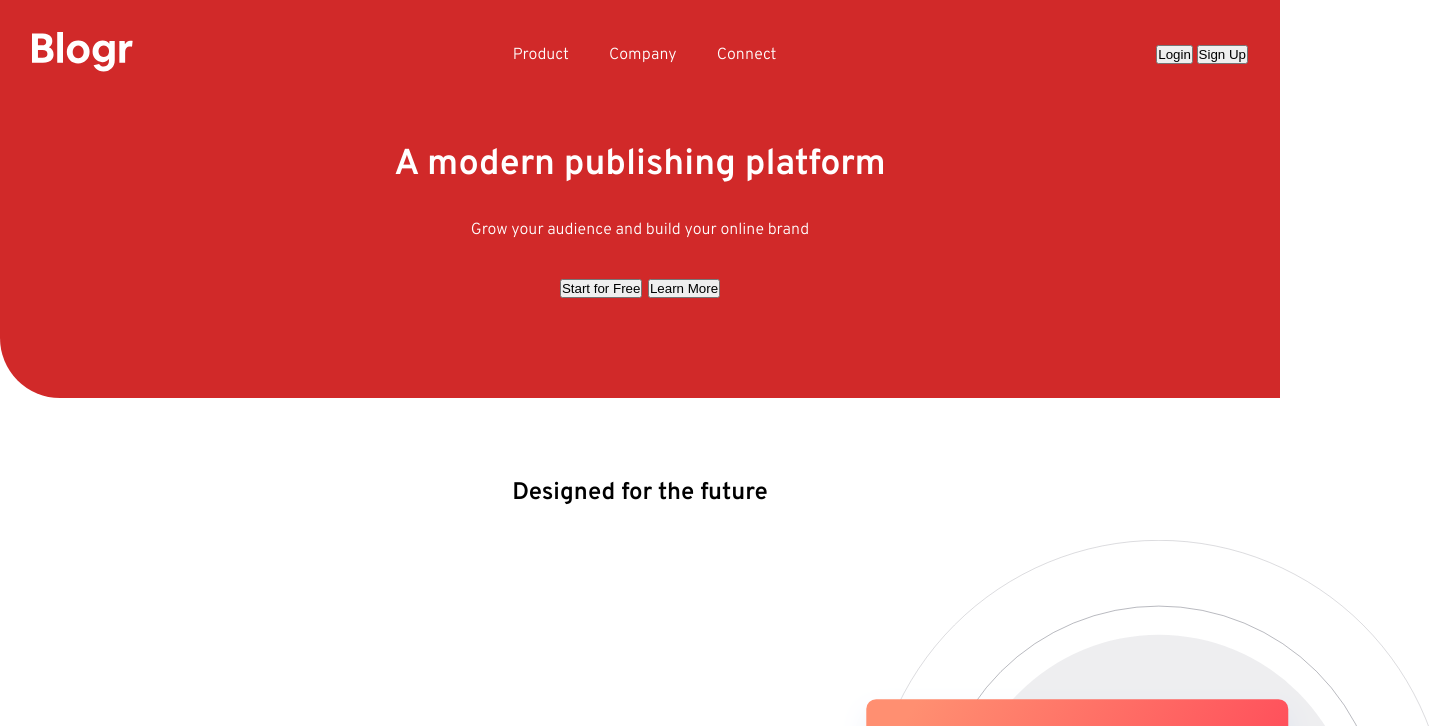
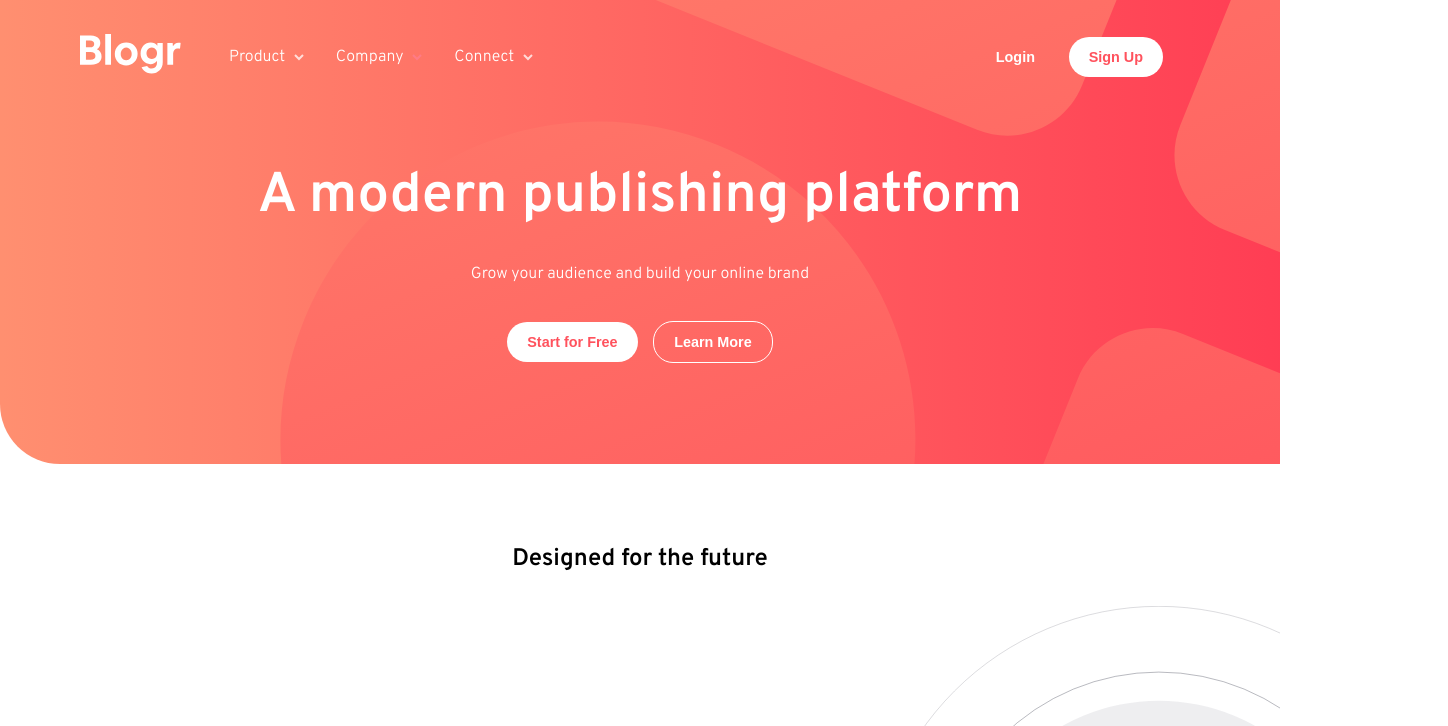
Before and after one commit to Mharvel13/blogr-landing-page-main, a plain HTML site: page index.html in a window 1280 px wide. Shown: the top 726 px of the page, 1448 px wide, since content can reach past the window. Drawn offline with Linux system fonts and the light colour scheme.

Commit message:
Finished With Header Styling

```diff
--- a/css/style.css
+++ b/css/style.css
@@ -5,25 +5,53 @@
   /* border: 2px solid rgb(52, 209, 52); */
 }
 
-/* font-family: 'Ubuntu', sans-serif;
+:root {
+  /* Primary colors */
+  --Light-red-CTA-text: hsl(356, 100%, 66%);
+  --Very-light-red-CTA-hover-background: hsl(355, 100%, 74%);
+  --Very-dark-blue-headings: hsl(208, 49%, 24%);
 
-*/
+  /*** NEUTRAL COLORS ****/
+  --White-text: hsl(0, 0%, 100%);
+  --Grayish-blue-footer-text: hsl(240, 2%, 79%);
+  --Very-dark-grayish-blue-body-copy: hsl(207, 13%, 34%);
+  --Very-dark-black-blue-footer-background: hsl(240, 10%, 16%);
+
+  /* ### Gradient */
+  /* Background gradient - Intro/CTA mobile nav: */
+  --Very-light-red: hsl(13, 100%, 72%);
+  --Light-red: hsl(353, 100%, 62%);
+
+  /* Background gradient - body: */
+
+  --Very-dark-gray-blue: hsl(237, 17%, 21%);
+  --Very-dark-desaturated-blue: hsl(237, 23%, 32%);
+}
+
+/* font-family: 'Ubuntu', sans-serif;*/
 a,
 li {
   text-decoration: none;
   list-style-type: none;
   color: white;
-    margin: 10px;
+  margin: 8px;
 }
 
 body {
-    font-family: 'Overpass', sans-serif;
-    overflow-x: hidden;
+  font-family: "Overpass", sans-serif;
+  /* overflow-x: hidden; */
 }
 
+
+/* HEADER STYLES */
+
 header {
-    /* height: 80vh; */
-    background-color: rgb(209, 41, 41);
+  background-image: url("../images/bg-pattern-intro-desktop.svg");
+  background-image: url("../images/bg-pattern-intro-desktop.svg"),
+    linear-gradient(to left, var(--Light-red), var(--Very-light-red));
+  background-repeat: no-repeat, no-repeat;
+  background-size: 200%, cover;
+  background-position: -200px, 0;
   padding: 2rem;
   color: white;
   border-radius: 0 0 0 60px;
@@ -35,6 +63,13 @@ nav {
   flex-direction: row;
   justify-content: space-between;
   align-items: center;
+  margin: 0 3rem;
+  max-width: 1400px;
+  /* margin: 0 auto; */
+}
+
+.logo-and-nav {
+  display: flex;
 }
 
 .nav-hover {
@@ -45,6 +80,44 @@ ul {
   display: flex;
   justify-content: space-between;
   align-items: center;
+  margin-left: 2rem;
+}
+.nav-button img {
+  margin-left: 5px;
+}
+
+.nav-form {
+  margin: 0 2rem 0 0;
+}
+header button {
+  cursor: pointer;
+  border: none;
+  padding: 12px 20px;
+  margin: 5px;
+  background-color: var(--White-text);
+  color: var(--Light-red-CTA-text);
+  border-radius: 20px;
+  font-size: 0.9rem;
+  font-weight: bold;
+}
+
+header button:hover {
+  background-color: var(--Very-light-red-CTA-hover-background);
+  color: var(--White-text);
+}
+
+.transparent-btn {
+  border: none;
+  background-color: transparent;
+  color: white;
+}
+
+.transparent-btn:hover {
+  background-color: white;
+  color: red;
+}
+.border {
+  border: 1px solid white;
 }
 
 .showcase {
@@ -53,12 +126,14 @@ ul {
   margin: 4rem 2rem;
 }
 
-h1 {
+.showcase h1 {
+  font-size: 3.5rem;
   font-weight: bolder;
-    margin: 2rem 0;
+  margin-top: 5rem;
 }
 
-p {
+.showcase p {
+  margin: 2rem;
   font-size: 16px;
 }
 
@@ -67,74 +142,71 @@ p {
 }
 
 
-
-.Designed{
+/* SECTION STYLES */
+.Designed {
   padding: 2rem;
   display: flex;
   flex-direction: row;
   justify-content: center;
   align-items: center;
+  overflow-x: hidden;
 }
 .Designed-header {
   text-align: center;
 }
 
 .Designed-right,
-.Designed-left{
+.Designed-left {
   position: relative;
   width: 50%;
 }
 
-.Designed-right img{
+.Designed-right img {
   width: 100%;
   position: relative;
   left: 200px;
 }
 
-
-
-.State-art{
+.State-art {
   display: flex;
   flex-direction: row;
   justify-content: center;
   align-items: center;
   color: white;
-    background-image: url('../images/bg-pattern-circles.svg');
+  background-image: url("../images/bg-pattern-circles.svg");
   background-repeat: no-repeat;
   background-position: -200px -550px;
-    background-color:  hsl(237, 17%, 21%);
+  background-color: hsl(237, 17%, 21%);
   height: 68vh;
   border-radius: 0 100px;
   padding: 2rem;
   margin: 5rem 0;
-
 }
 
-.state-art-img{
+.state-art-img {
   width: 50%;
   position: relative;
   left: 50px;
 }
 
-.State-art article{
+.State-art article {
   width: 50%;
 }
 
-.section-2{
+.section-2 {
   display: flex;
   flex-direction: row;
   justify-content: center;
   align-items: center;
   /* height: 100vh; */
-
 }
 
 .section-2-left,
-.section-2-right{
+.section-2-right {
   width: 50%;
 }
 
-.section-2-left img{
+.section-2-left img {
   /* width: 100%; */
   position: relative;
   right: 300px;
--- a/index.html
+++ b/index.html
@@ -31,6 +31,7 @@
   <body>
     <header>
       <nav>
+        <div class="logo-and-nav">
           <div class="logo">
             <img src="images/logo.svg" alt="logo" />
           </div>
@@ -38,7 +39,9 @@
           <ul>
             <li>
               <div class="nav-button">
-                            <a href="#">Product</a>
+                <a href="#">Product
+                    <img src="images/icon-arrow-light.svg" alt="icon-arrow-light">
+                </a>
               </div>
 
               <div class="nav-hover">
@@ -52,7 +55,9 @@
 
             <li>
               <div class="nav-button">
-                            <a href="#">Company</a>
+                <a href="#">Company
+                    <img src="images/icon-arrow-dark.svg" alt="icon-arrow-dark">
+                </a>
               </div>
               <div class="nav-hover">
                 <a href="#">About</a>
@@ -64,7 +69,9 @@
 
             <li>
               <div class="nav-button">
-                            <a href="#"> Connect</a>
+                <a href="#"> Connect
+                    <img src="images/icon-arrow-light.svg" alt="icon-arrow-light">
+                </a>
               </div>
               <div class="nav-hover">
                 <a href="#">Contact</a>
@@ -73,9 +80,10 @@
               </div>
             </li>
           </ul>
+        </div>
 
         <div class="nav-form">
-                    <button>Login</button>
+          <button class="transparent-btn">Login</button>
           <button>Sign Up</button>
         </div>
       </nav>
@@ -85,8 +93,8 @@
         <p>Grow your audience and build your online brand</p>
 
         <div class="showcase-buttons">
-                    <button>Start for Free</button>
-                    <button>Learn More</button>
+          <button >Start for Free</button>
+          <button class="transparent-btn border">Learn More</button>
         </div>
       </section>
     </header>
@@ -100,24 +108,21 @@
             <article>
               <h3>Introducing an extensible editor</h3>
               <p>
-                                Blogr features an exceedingly intuitive
-                                interface which lets you focus on one thing:
-                                creating content. The editor supports management
-                                of multiple blogs and allows easy manipulation
-                                of embeds such as images, videos, and Markdown.
-                                Extensibility with plugins and themes provide
-                                easy ways to add functionality or change the
-                                looks of a blog.
+                Blogr features an exceedingly intuitive interface which lets you
+                focus on one thing: creating content. The editor supports
+                management of multiple blogs and allows easy manipulation of
+                embeds such as images, videos, and Markdown. Extensibility with
+                plugins and themes provide easy ways to add functionality or
+                change the looks of a blog.
               </p>
             </article>
             <article>
               <h3>Robust content management</h3>
               <p>
-                                Flexible content management enables users to
-                                easily move through posts. Increase the
-                                usability of your blog by adding customized
-                                categories, sections, format, or flow. With this
-                                functionality, you’re in full control.
+                Flexible content management enables users to easily move through
+                posts. Increase the usability of your blog by adding customized
+                categories, sections, format, or flow. With this functionality,
+                you’re in full control.
               </p>
             </article>
           </div>
@@ -132,20 +137,16 @@
 
       <section class="State-art">
         <div class="state-art-img">
-                    <img
-                        src="images/illustration-phones.svg"
-                        alt="illustration-phones"
-                    />
+          <img src="images/illustration-phones.svg" alt="illustration-phones" />
         </div>
 
         <article>
           <h3>State of the Art Infrastructure</h3>
           <p>
-                        With reliability and speed in mind, worldwide data
-                        centers provide the backbone for ultra-fast
-                        connectivity. This ensures your site will load
-                        instantly, no matter where your readers are, keeping
-                        your site competitive.
+            With reliability and speed in mind, worldwide data centers provide
+            the backbone for ultra-fast connectivity. This ensures your site
+            will load instantly, no matter where your readers are, keeping your
+            site competitive.
           </p>
         </article>
       </section>
@@ -162,23 +163,21 @@
           <article>
             <h3>Free, open, simple</h3>
             <p>
-                            Blogr is a free and open source application backed
-                            by a large community of helpful developers. It
-                            supports features such as code syntax highlighting,
-                            RSS feeds, social media integration, third-party
-                            commenting tools, and works seamlessly with Google
-                            Analytics. The architecture is clean and is
-                            relatively easy to learn.
+              Blogr is a free and open source application backed by a large
+              community of helpful developers. It supports features such as code
+              syntax highlighting, RSS feeds, social media integration,
+              third-party commenting tools, and works seamlessly with Google
+              Analytics. The architecture is clean and is relatively easy to
+              learn.
             </p>
           </article>
 
           <article>
             <h3>Powerful tooling</h3>
             <p>
-                            Batteries included. We built a simple and
-                            straightforward CLI tool that makes customization
-                            and deployment a breeze, but capable of producing
-                            even the most complicated sites.
+              Batteries included. We built a simple and straightforward CLI tool
+              that makes customization and deployment a breeze, but capable of
+              producing even the most complicated sites.
             </p>
           </article>
         </div>
```
Lines whose indentation alone changed are shown as unchanged.
